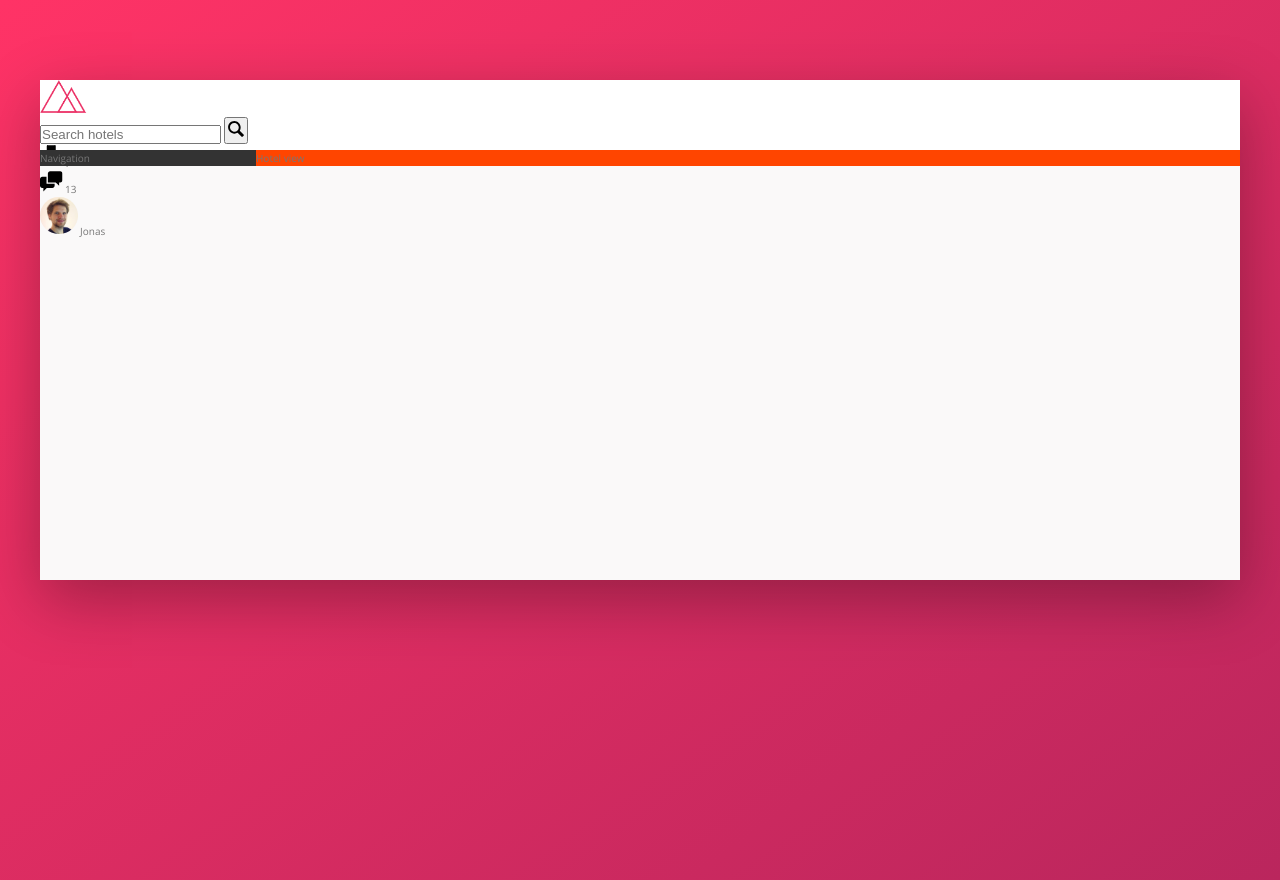
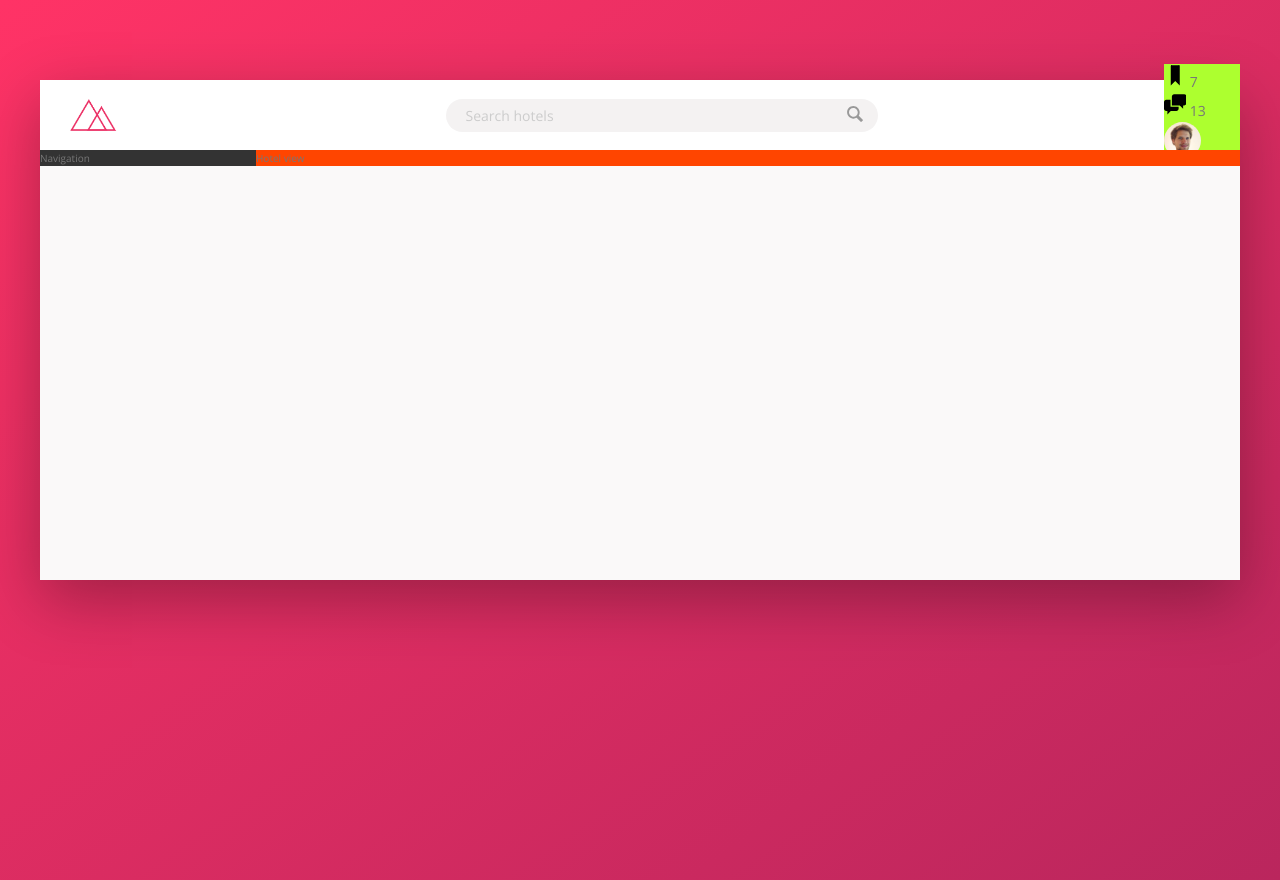
Before and after one commit to GregoryMoskalev/trillo-project, a website: page index.html in a window 1280 px wide. Drawn offline with nearby package versions, Linux system fonts and the light colour scheme.

Commit message:
building the header part 2

```diff
--- a/sass/_components.scss
+++ b/sass/_components.scss
@@ -3,26 +3,70 @@
 
 .logo {
 	height: 3.25rem;
+	margin: 3rem;
 }
 
 ///////////////////////////////////////////////
 // SEARCH
 .search {
+	flex: 0 0 40%;
+
+	display: flex;
+	align-items: center;
+	justify-content: center;
+
 	&__input {
+		font-family: inherit;
+		font-size: inherit;
+		color: inherit;
+		background-color: var(--color-grey-light-2);
+		border: none;
+		padding: .7rem 2rem;
+		border-radius: 100px;
+		width: 90%;
+		transition: all .2s;
+		margin-right: -3.25rem;
+
+		&:focus {
+			outline: none;
+			width: 100%;
+			background-color: var(--color-grey-light-3);
+
+			&:focus {
+				outline: none;
+			}
+
+			&:active {
+				transform: translateY(2px);
+			}
+		}
+
+		&::-webkit-input-placeholder {
+			font-weight: 100;
+			color: var(--color-grey-light-4);
+		}
+	}
+
+	&__input:focus + &__button {
+		background-color: var(--color-grey-light-3);
 	}
 
 	&__button {
+		border: none;
+		background-color: var(--color-grey-light-2);
 	}
 
 	&__icon {
 		height: 2rem;
 		width: 2rem;
+		fill: var(--color-grey-dark-3);
 	}
 }
 
 ///////////////////////////////////////////////
 // USER NAVIGATION
 .user-nav {
+	background-color: greenyellow;
 	&__icon-box {
 	}
 
--- a/sass/_layout.scss
+++ b/sass/_layout.scss
@@ -8,9 +8,14 @@
 }
 
 .header {
+	font-size: 1.4rem;
 	height: 7rem;
 	background-color: #fff;
 	border-bottom: var(--color-grey-light-2);
+
+	display: flex;
+	justify-content: space-between;
+	align-items: center;
 }
 
 .content {
```
Also changed, not shown: css/style.css.
